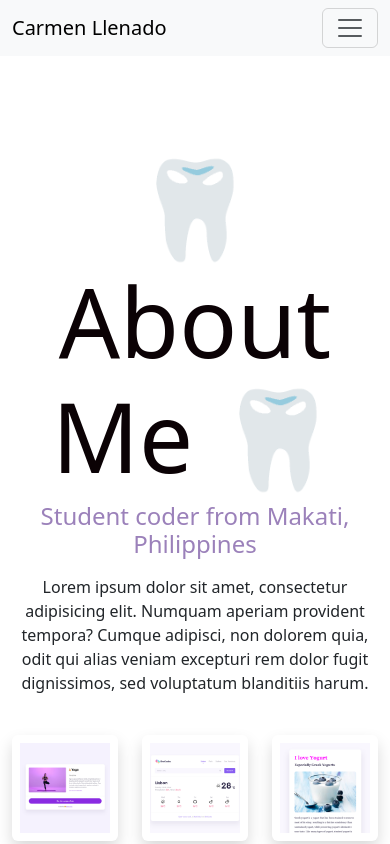
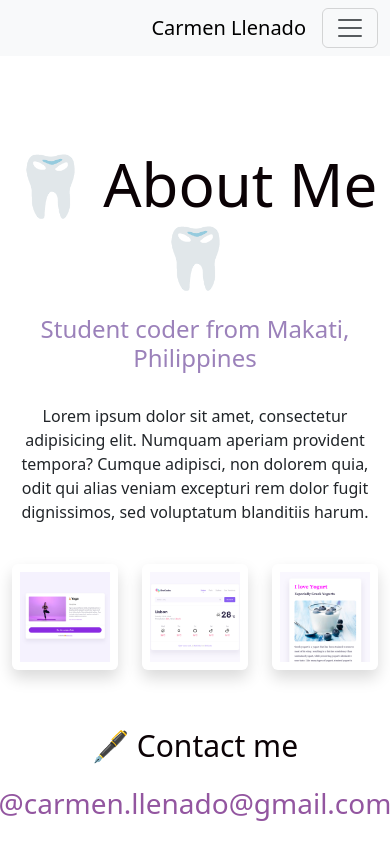
Before and after one commit to carmenllenado/super-cool-portfolio-project, a plain HTML site: page about-me.html in a window 390 px wide. Shown: the top 844 px of the page. Drawn offline with nearby package versions, Linux system fonts and the light colour scheme.

Commit message:
Built media queries

```diff
--- a/about-me.html
+++ b/about-me.html
@@ -58,15 +58,9 @@
     </div>
 
     <div class="m-5" id="contact">
-    <h2 class="text-center">🖋️ Contact me</h2>
+    <h2 class="contact-me text-center">🖋️ Contact me</h2>
     <a href="mailto:carmen.llenado@gmail.com" class="email-link">@carmen.llenado@gmail.com</a>
     </div>
   </div>
-
-  <script>
-    //add picture grid🦑
-    //fix text size??
-    //that's it, really 🤷‍♀️
-  </script>
 </body>
 </html>
--- a/css/style.css
+++ b/css/style.css
@@ -3,6 +3,42 @@
     --secondary-header-color: #714C9D;
     --link-color: #9356A0;
     --link-shadow: 0 5px 10px rgba(0, 0, 0, 0.3);
+}
+
+@media (max-width: 768px) {
+
+    h1 {
+        font-size: 60px !important;
+    }
+
+    h2 {
+        text-align: center;
+        padding: 10px;
+    }
+
+    h3 {
+        text-align: center;
+        padding: 15px;
+    }
+
+    p {
+        text-align: center;
+    }
+
+    a {
+        display: block;
+        margin: 0 auto;
+        text-align: center;
+        max-width: 200px;
+    }
+
+    .contact-me {
+        font-size: 30px;
+    }
+
+    .email-link {
+        font-size: 10px;
+    }
 }
 
 body {
```
Also changed, not shown: index.html (+3 -3 lines).
